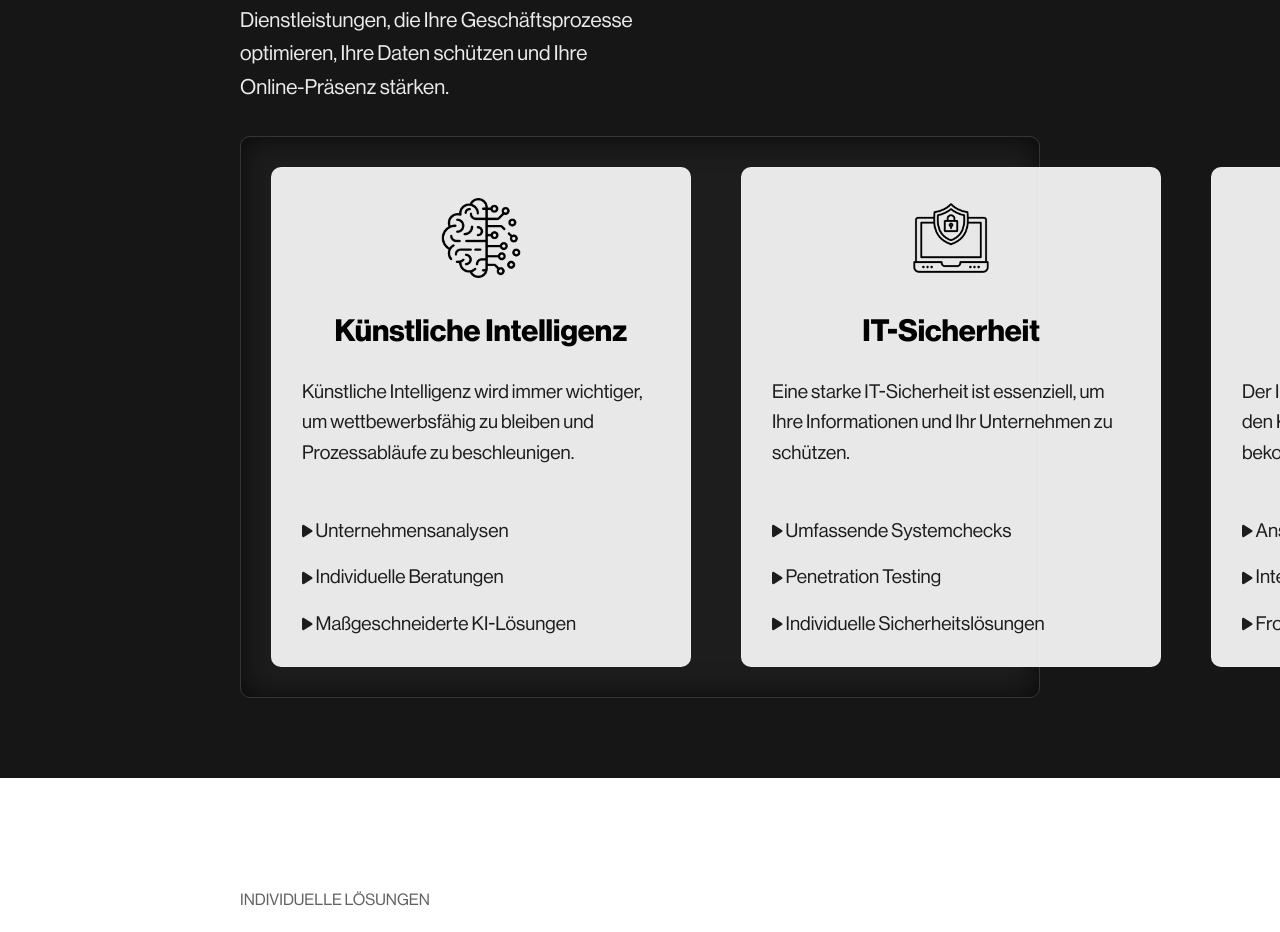
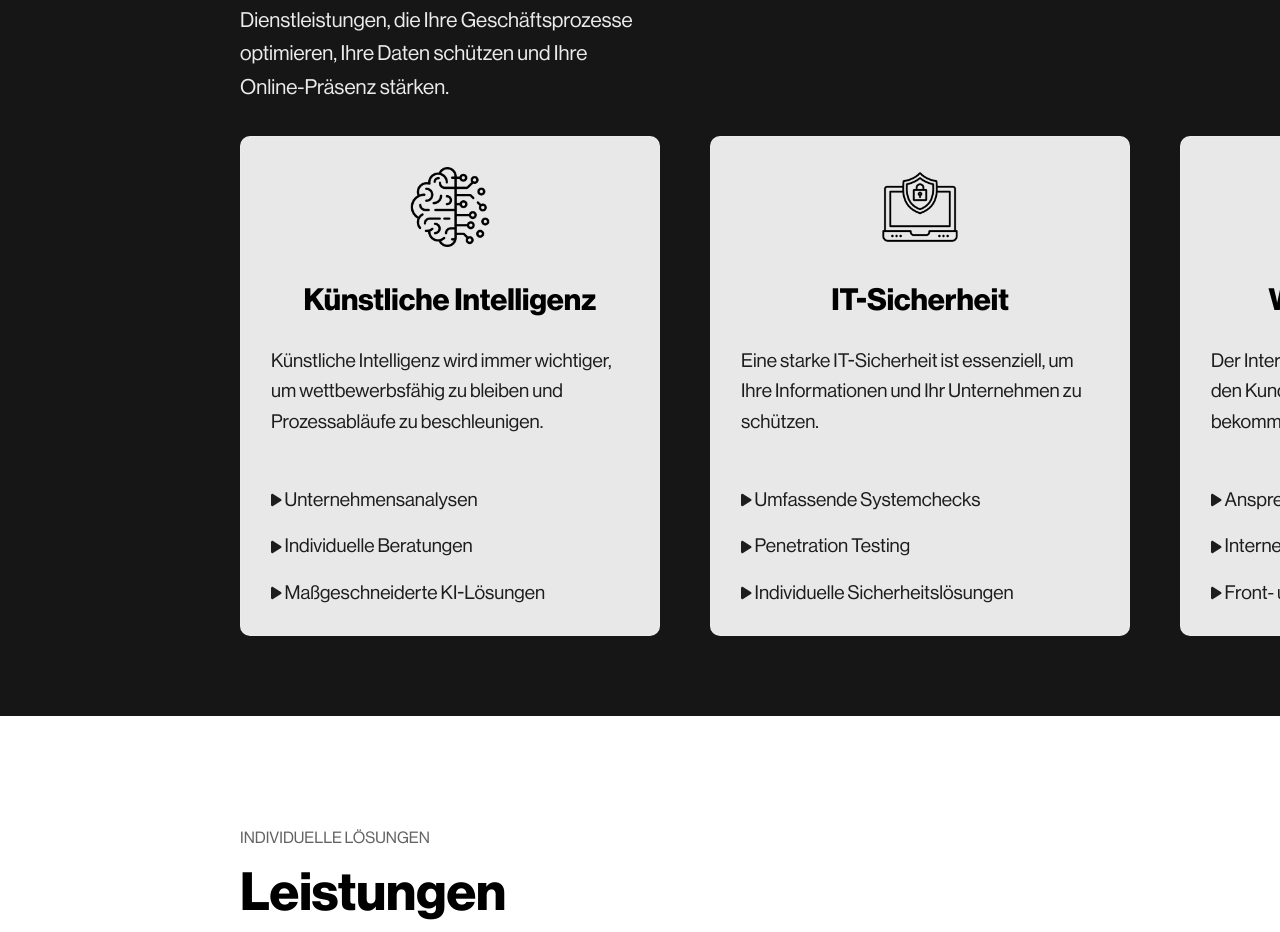
Before and after one commit to timliebhaber/Solia-Business-Website, a Vue app: page / in a window 1280 px wide. Shown: the part 1181-2113 px from the top of the page. Built offline with nearby package versions, Linux system fonts and the light colour scheme.

Commit message:
refactor: Added better Background and padding to match the overall site flair

```diff
--- a/src/components/LeistungsCardsInvert.vue
+++ b/src/components/LeistungsCardsInvert.vue
@@ -43,10 +43,10 @@ export default {
     <!-- Tiltkarten bei kleinerem Bildschirm in Reihen, nur mit Logo, Titel und Leistungen aber gleichem style -->
     <a href="https://solia-solutions.de/KI" style="text-decoration: none; color: inherit;">
     <div v-for="(item) in items" :key="item.id" ref="tiltRef" class="tiltMe" data-tilt data-tilt-glare="true"
-        data-tilt-max-glare="0.8"
+        data-tilt-max-glare="0.6"
         data-tilt-scale ="1.1"
         data-tilt-speed="1000"
-        data-tilt-perspective="500"
+        data-tilt-perspective="700"
         data-tilt-max="5">
         <img src="../assets/kunstliche-intelligenz.png" height="80px" />
         <h3>Künstliche Intelligenz</h3>
@@ -63,10 +63,10 @@ export default {
 
     <a href="https://solia-solutions.de/IT-Sicherheit" style="text-decoration: none; color: inherit;">
     <div v-for="(item) in items" :key="item.id" ref="tiltRef" class="tiltMe" data-tilt data-tilt-glare="true"
-        data-tilt-max-glare="0.8"
+        data-tilt-max-glare="0.6"
         data-tilt-scale ="1.1"
         data-tilt-speed="1000"
-        data-tilt-perspective="500"
+        data-tilt-perspective="700"
         data-tilt-max="5">
         <img src="../assets/sicherheit.png" height="80px" />
         <h3>IT-Sicherheit</h3>
@@ -82,10 +82,10 @@ export default {
 
     <a href="https://solia-solutions.de/Web-Entwicklung" style="text-decoration: none; color: inherit;">
     <div v-for="(item) in items" :key="item.id" ref="tiltRef" class="tiltMe" data-tilt data-tilt-glare="true"
-        data-tilt-max-glare="0.8"
+        data-tilt-max-glare="0.6"
         data-tilt-scale ="1.1"
         data-tilt-speed="1000"
-        data-tilt-perspective="500"
+        data-tilt-perspective="700"
         data-tilt-max="5">
         <img src="../assets/web-design.png" height="80px" />
         <h3>Web-Entwicklung</h3>
@@ -161,11 +161,6 @@ h4 {
     align-items: center;
     height: auto;
     gap: 50px;
-    background-color: #1d1d1d;
-    padding: 30px 30px;
-    border: 1px solid #353535;
-    border-radius: 10px;
-    box-shadow: inset 0px 0px 30px rgba(0, 0, 0, 0.7); /* Basic inner shadow */
 }
 
 .tiltMe {
```
